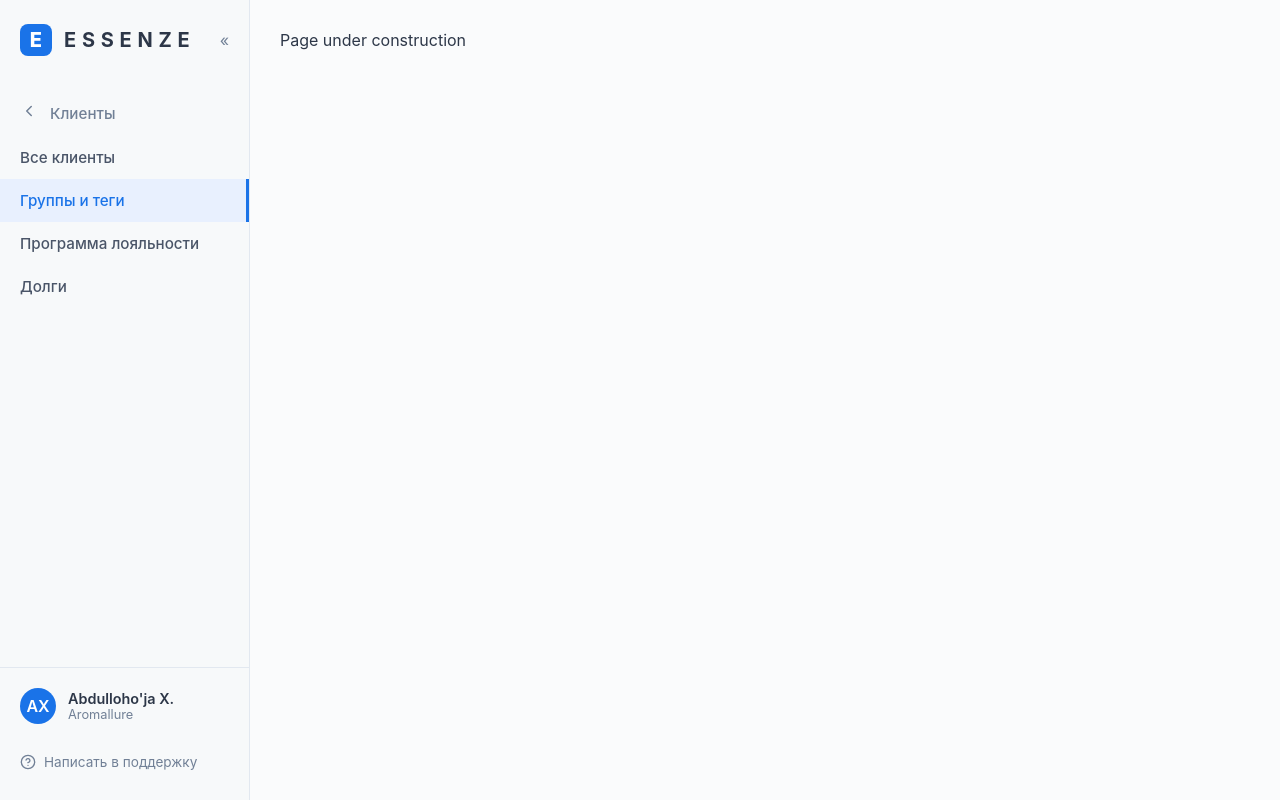
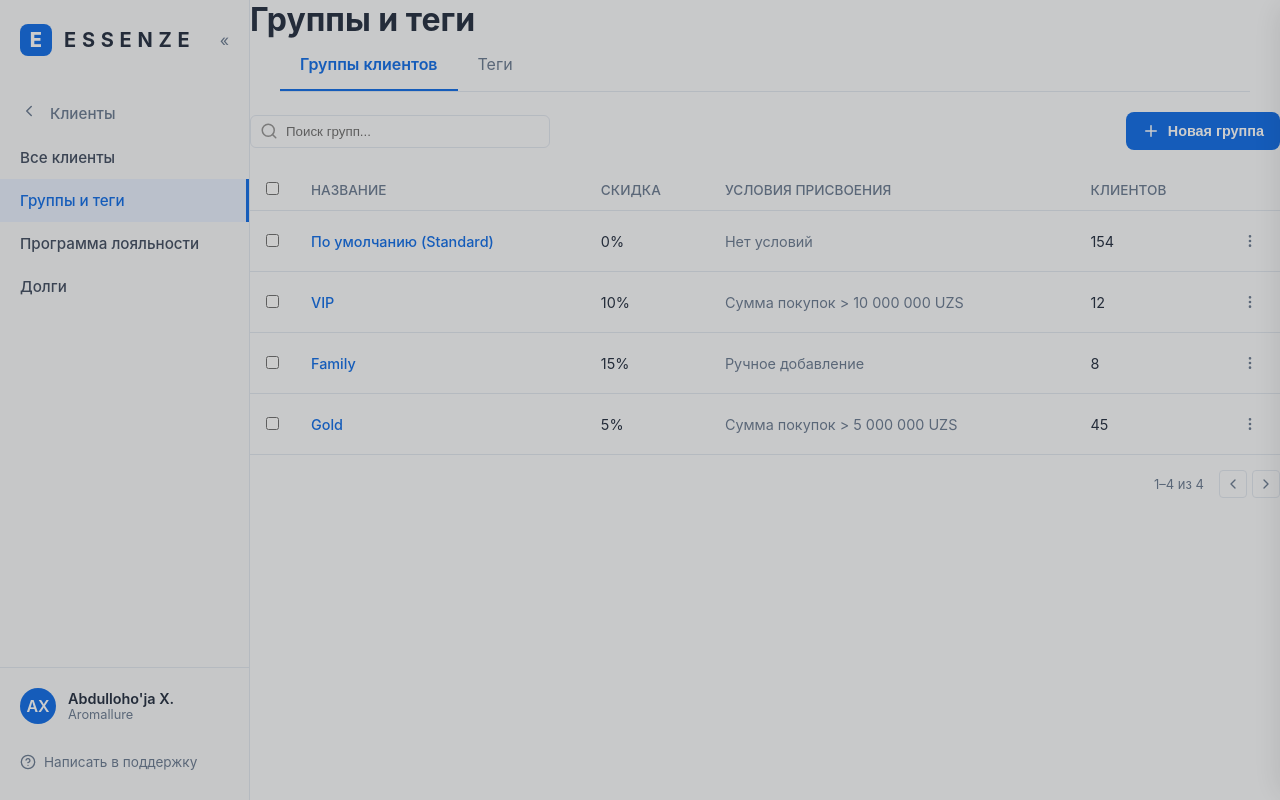
Before and after one commit to parfume-essenze/essenze, a React (Vite) app: page /clients/groups in a window 1280 px wide. Built offline with nearby package versions, Linux system fonts and the light colour scheme.

Commit message:
Implement ClientsGroups component

```diff
--- a/src/App.jsx
+++ b/src/App.jsx
@@ -6,6 +6,7 @@ import GoodsCreate from './components/GoodsCreate';
 import SalesNew from './components/SalesNew';
 import CashShifts from './components/CashShifts';
 import ClientsAll from './components/ClientsAll';
+import ClientsGroups from './components/ClientsGroups';
 
 function App() {
   return (
@@ -25,6 +26,7 @@ function App() {
 
             <Route path="/clients" element={<Navigate to="/clients/all" replace />} />
             <Route path="/clients/all" element={<ClientsAll />} />
+            <Route path="/clients/groups" element={<ClientsGroups />} />
 
             {/* Other routes can be added here later */}
             <Route path="*" element={<div style={{padding: 30}}>Page under construction</div>} />
--- /dev/null
+++ b/src/components/ClientsGroups.jsx
@@ -0,0 +1,171 @@
+import React, { useState } from 'react';
+import {
+  Plus,
+  Search,
+  MoreVertical,
+  ChevronLeft,
+  ChevronRight,
+  X
+} from 'lucide-react';
+
+const mockGroups = [
+  { id: 1, name: 'По умолчанию (Standard)', discount: '0%', rules: 'Нет условий', clientCount: 154 },
+  { id: 2, name: 'VIP', discount: '10%', rules: 'Сумма покупок > 10 000 000 UZS', clientCount: 12 },
+  { id: 3, name: 'Family', discount: '15%', rules: 'Ручное добавление', clientCount: 8 },
+  { id: 4, name: 'Gold', discount: '5%', rules: 'Сумма покупок > 5 000 000 UZS', clientCount: 45 },
+];
+
+const GroupCreateDrawer = ({ isOpen, onClose }) => {
+  return (
+    <>
+      <div className={`drawer-overlay ${isOpen ? 'open' : ''}`} onClick={onClose} />
+
+      <div className={`drawer right ${isOpen ? 'open' : ''}`} style={{ width: '450px' }}>
+        <div className="drawer-header" style={{ display: 'flex', justifyContent: 'space-between', alignItems: 'center', padding: '20px 30px', borderBottom: '1px solid var(--border-color)' }}>
+          <h2 style={{ margin: 0, fontSize: '20px', fontWeight: 600 }}>Новая группа</h2>
+          <button onClick={onClose} style={{ background: 'none', border: 'none', cursor: 'pointer', color: 'var(--text-muted)' }}>
+            <X size={24} />
+          </button>
+        </div>
+
+        <div className="drawer-content" style={{ padding: '30px', overflowY: 'auto', height: 'calc(100vh - 140px)' }}>
+          <div className="form-group" style={{ marginBottom: '20px' }}>
+            <label>НАЗВАНИЕ ГРУППЫ <span style={{color: 'red'}}>*</span></label>
+            <input type="text" className="form-control" placeholder="Например: VIP" />
+          </div>
+
+          <div className="form-group" style={{ marginBottom: '20px' }}>
+            <label>СКИДКА (%)</label>
+            <input type="number" className="form-control" placeholder="0" />
+            <span style={{ fontSize: '12px', color: 'var(--text-muted)', marginTop: '5px', display: 'block' }}>
+              Размер скидки, который будет применяться для клиентов этой группы.
+            </span>
+          </div>
+
+          <div className="form-group" style={{ marginBottom: '20px' }}>
+            <label style={{ display: 'flex', alignItems: 'center', gap: '10px', cursor: 'pointer' }}>
+              <input type="checkbox" style={{ width: '18px', height: '18px' }} />
+              Автоматическое присвоение
+            </label>
+            <span style={{ fontSize: '12px', color: 'var(--text-muted)', marginTop: '5px', display: 'block', marginLeft: '28px' }}>
+              Клиент будет автоматически добавлен в группу при достижении определенной суммы покупок.
+            </span>
+          </div>
+
+          <div className="form-group" style={{ marginBottom: '20px', paddingLeft: '28px' }}>
+             <label>СУММА ПОКУПОК ОТ</label>
+             <input type="text" className="form-control" placeholder="0 UZS" />
+          </div>
+
+        </div>
+
+        <div className="drawer-footer" style={{ padding: '20px 30px', borderTop: '1px solid var(--border-color)', display: 'flex', justifyContent: 'flex-end', gap: '15px', backgroundColor: 'var(--bg-primary)' }}>
+          <button className="btn btn-outline" onClick={onClose}>Отмена</button>
+          <button className="btn btn-primary">Сохранить</button>
+        </div>
+      </div>
+    </>
+  );
+}
+
+const ClientsGroups = () => {
+  const [searchTerm, setSearchTerm] = useState('');
+  const [isCreateDrawerOpen, setIsCreateDrawerOpen] = useState(false);
+
+  return (
+    <div className="finance-dashboard">
+      <div className="dashboard-header" style={{ borderBottom: 'none', paddingBottom: '0' }}>
+        <h1 className="dashboard-title">Группы и теги</h1>
+      </div>
+
+      <div style={{ padding: '0 30px' }}>
+        <div style={{ display: 'flex', borderBottom: '1px solid var(--border-color)', marginBottom: '20px' }}>
+           <div style={{ padding: '15px 20px', borderBottom: '2px solid var(--primary-color)', color: 'var(--primary-color)', fontWeight: 600, cursor: 'pointer' }}>
+             Группы клиентов
+           </div>
+           <div style={{ padding: '15px 20px', color: 'var(--text-muted)', cursor: 'pointer' }}>
+             Теги
+           </div>
+        </div>
+      </div>
+
+      <div className="dashboard-content">
+        <div className="toolbar" style={{ display: 'flex', justifyContent: 'space-between', marginBottom: '20px', alignItems: 'center' }}>
+          <div className="search-bar" style={{ position: 'relative', width: '300px' }}>
+            <Search size={18} style={{ position: 'absolute', left: '10px', top: '50%', transform: 'translateY(-50%)', color: '#999' }} />
+            <input
+              type="text"
+              placeholder="Поиск групп..."
+              value={searchTerm}
+              onChange={(e) => setSearchTerm(e.target.value)}
+              style={{
+                width: '100%',
+                padding: '8px 10px 8px 35px',
+                borderRadius: '6px',
+                border: '1px solid var(--border-color)',
+                backgroundColor: 'var(--bg-secondary)',
+                outline: 'none',
+                color: 'var(--text-primary)'
+              }}
+            />
+          </div>
+
+          <button
+            className="btn btn-primary"
+            style={{ display: 'flex', alignItems: 'center', gap: '8px' }}
+            onClick={() => setIsCreateDrawerOpen(true)}
+          >
+            <Plus size={18} /> Новая группа
+          </button>
+        </div>
+
+        <div className="table-container">
+          <table className="data-table">
+            <thead>
+              <tr>
+                <th style={{ width: '40px' }}><input type="checkbox" /></th>
+                <th>НАЗВАНИЕ</th>
+                <th>СКИДКА</th>
+                <th>УСЛОВИЯ ПРИСВОЕНИЯ</th>
+                <th>КЛИЕНТОВ</th>
+                <th style={{ width: '40px' }}></th>
+              </tr>
+            </thead>
+            <tbody>
+              {mockGroups.map(group => (
+                <tr key={group.id} className="table-row">
+                  <td><input type="checkbox" /></td>
+                  <td style={{ fontWeight: 500, color: 'var(--primary-color)' }}>{group.name}</td>
+                  <td>{group.discount}</td>
+                  <td style={{ color: 'var(--text-muted)' }}>{group.rules}</td>
+                  <td>{group.clientCount}</td>
+                  <td>
+                    <button className="icon-btn" style={{ background: 'none', border: 'none', cursor: 'pointer', color: 'var(--text-muted)' }}>
+                      <MoreVertical size={16} />
+                    </button>
+                  </td>
+                </tr>
+              ))}
+            </tbody>
+          </table>
+        </div>
+
+        <div className="pagination" style={{ display: 'flex', justifyContent: 'flex-end', marginTop: '15px', alignItems: 'center', gap: '15px', color: 'var(--text-muted)', fontSize: '13px' }}>
+          <span>1–4 из 4</span>
+          <div style={{ display: 'flex', gap: '5px' }}>
+            <button className="icon-btn" disabled style={{ padding: '5px', borderRadius: '4px', border: '1px solid var(--border-color)', background: 'transparent', cursor: 'not-allowed', color: 'var(--text-muted)' }}>
+              <ChevronLeft size={16} />
+            </button>
+            <button className="icon-btn" disabled style={{ padding: '5px', borderRadius: '4px', border: '1px solid var(--border-color)', background: 'transparent', cursor: 'not-allowed', color: 'var(--text-muted)' }}>
+              <ChevronRight size={16} />
+            </button>
+          </div>
+        </div>
+      </div>
+
+      <GroupCreateDrawer isOpen={isCreateDrawerOpen} onClose={() => setIsCreateDrawerOpen(false)} />
+    </div>
+  );
+};
+
+export default ClientsGroups;
```
